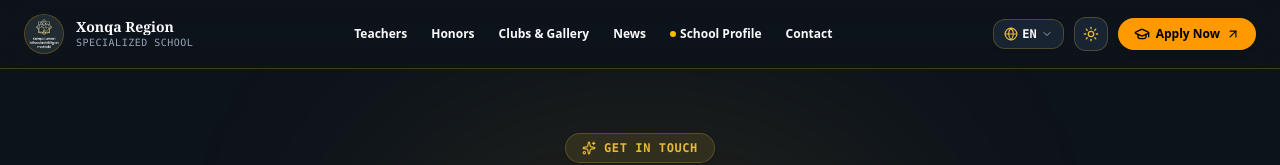
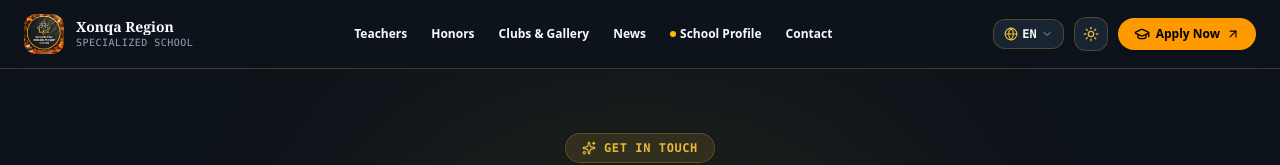
Before and after one commit to haanzo0431/xonqa-im, a Next.js app: page /contact in a window 1280 px wide. Shown: the top 165 px of the page. Built offline with nearby package versions, Linux system fonts and the light colour scheme.

Commit message:
changed the logo

```diff
--- a/src/app/layout.js
+++ b/src/app/layout.js
@@ -7,9 +7,9 @@ export const metadata = {
   title: "Xonqa Tuman Maktab Website",
   description: "Official School Website",
   icons: {
-    icon: '/school_logo.webp',
-    shortcut: '/school_logo.webp',
-    apple: '/school_logo.webp',
+    icon: '/logo_0431.webp',
+    shortcut: '/logo_0431.webp',
+    apple: '/logo_0431.webp',
   },
   verification: {
     google: "T8Rk57O-PcUXfy3RafEmB0EJmyMUIZu-Krmr5yucePg",
--- a/src/components/Navbar.js
+++ b/src/components/Navbar.js
@@ -118,9 +118,9 @@ export default function Navbar() {
       {/* Brand Header */}
       <div className="space-y-6">
         <Link href={user ? '/platform' : '/'} className="flex items-center gap-3 group">
-          <div className="relative w-10 h-10 rounded-xl overflow-hidden border theme-border shrink-0 bg-emerald-500/10 flex items-center justify-center">
+          <div className="relative w-10 h-10 rounded-xl overflow-hidden shrink-0 flex items-center justify-center">
             <Image
-  src="/school_logo.webp"
+              src="/logo_0431.webp"
               alt="School Logo"
               width={120}
               height={120}
--- a/src/components/PublicHeader.js
+++ b/src/components/PublicHeader.js
@@ -64,9 +64,9 @@ export default function PublicHeader() {
     <header className="flex items-center justify-between px-4 sm:px-6 py-3.5 border-b theme-border theme-bg-page/95 backdrop-blur-md sticky top-0 z-50 transition-all">
       {/* School Brand Logo */}
       <Link href="/" className="flex items-center gap-2.5 sm:gap-3 hover:opacity-80 transition-opacity min-w-0">
-        <div className="relative w-8 h-8 sm:w-10 sm:h-10 rounded-full overflow-hidden border border-emerald-500/20 shrink-0 bg-emerald-500/10 flex items-center justify-center">
+        <div className="relative w-8 h-8 sm:w-10 sm:h-10 rounded-xl overflow-hidden shrink-0 flex items-center justify-center">
           <Image
-            src="/school_logo.webp"
+            src="/logo_0431.webp"
             alt="School Logo"
             width={120}
             height={120}
```
Also changed, not shown: public/logo_0431.jpg (added), public/logo_0431.webp (added). Lines whose indentation alone changed are shown as unchanged.
